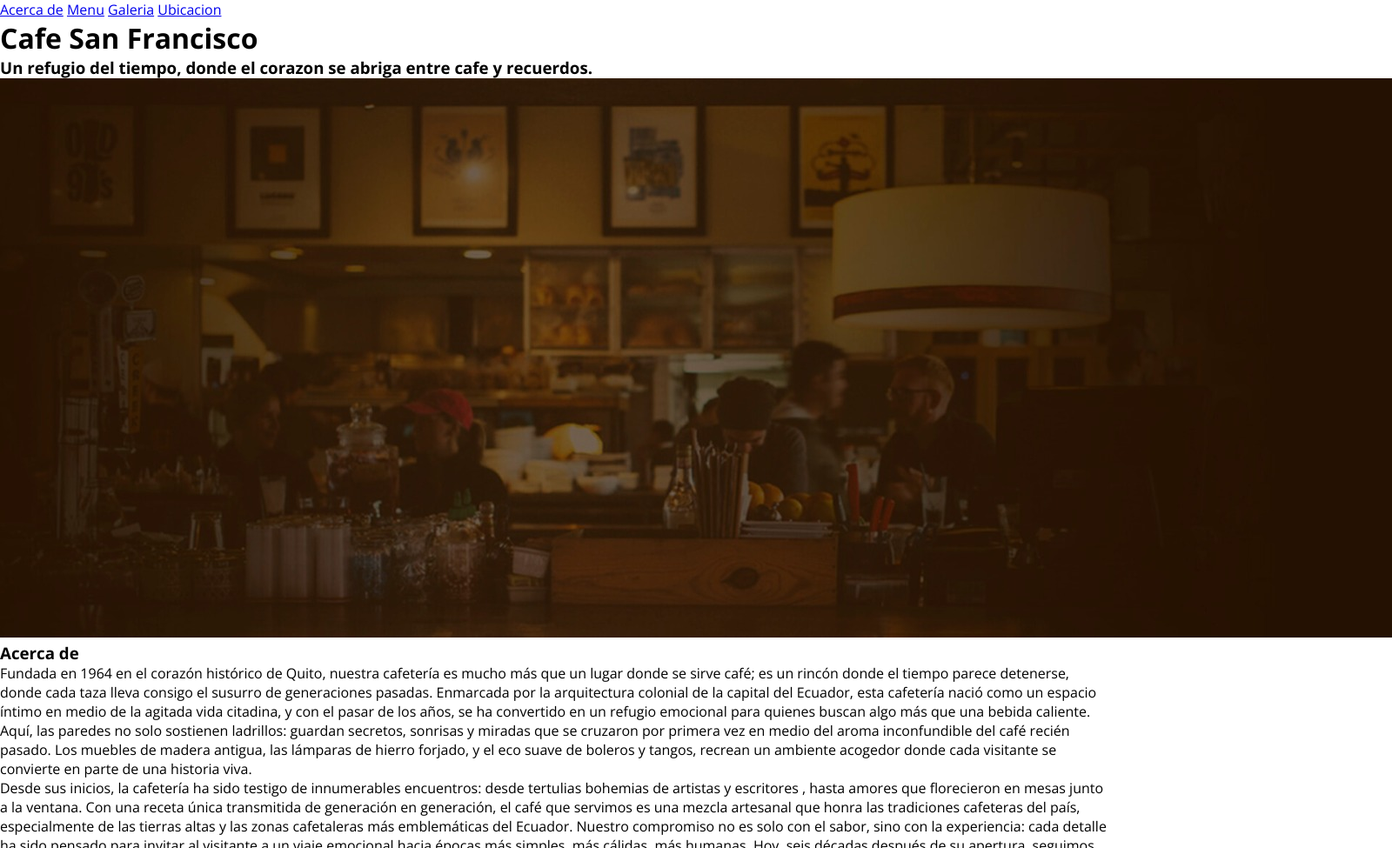
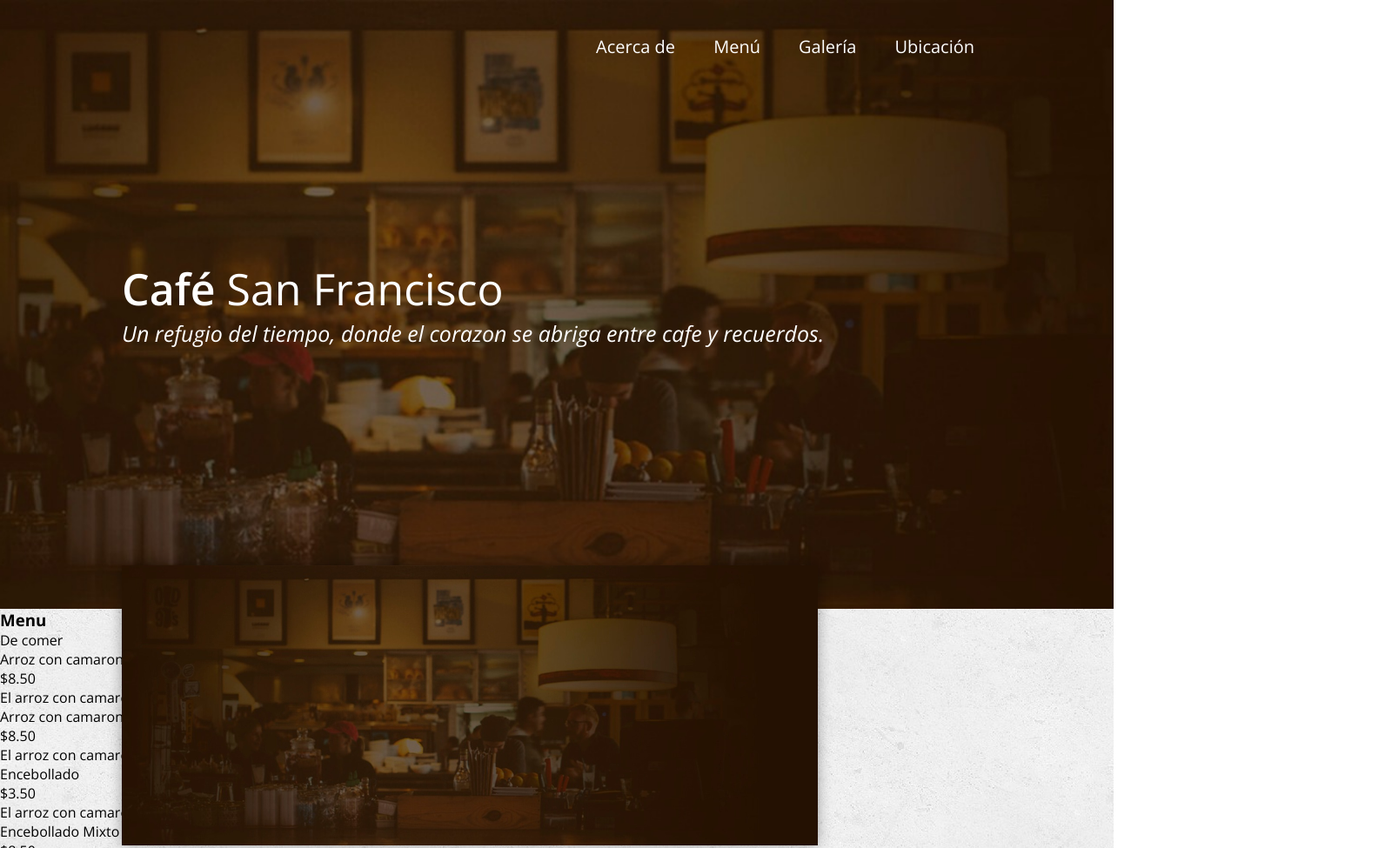
Before and after one commit to GenesisEsc/cafeteria, a plain HTML site: page index.html in a window 1280 px wide. Shown: the top 975 px of the page at 87% size, 1600 px wide, since content can reach past the window. Drawn offline with nearby package versions, Linux system fonts and the light colour scheme.

Commit message:
version 5

```diff
--- a/estilos/style.css
+++ b/estilos/style.css
@@ -8,4 +8,101 @@
     }
 body{
     font-family: "Open Sans", Arial, San-serif;
+    font-size: 16px;
 }
+/*le damos estilos a la clase contenedor*/
+.contenedor
+{
+    width: 90%;
+    /*background-color: blanchedalmond;*/
+    max-width: 1000px;
+    margin: auto;
+    overflow: hidden;
+}
+/*---------HEADER--------*/
+header{
+    width: 100%;
+    background: url('../img/acerca\ de.jpeg') #281a0c;
+    background-size: cover;
+    background-attachment: fixed;
+    background-position: center 0;
+}
+header .contenedor {
+    position: relative;
+    height: 700px;
+}
+header .menu {
+    width: 100%;
+    text-align: right;
+}
+header .menu a {
+    color: #fff;
+    font-size: 20px;
+    font-weight: 300;
+    display: inline-block;
+    margin: 40px 20px;
+    text-decoration: none;
+    position: relative;
+}
+header .menu a:hover {
+    text-decoration: underline;
+}
+header .texto {
+    width: 100%;
+    color: #fff;
+    position: absolute;
+    top: 50%;
+    margin-top: -52px;
+}
+header .texto .nombre {
+    font-size: 50px;
+    font-weight: 600;
+}
+header .texto .nombre span {
+    font-weight: 300;
+}
+header .texto h3 {
+    font-weight: 300;
+    font-size: 25px;
+    font-style: italic;
+}
+/*----------MAIN------------*/
+.main {
+    background: url('../img/bg.jpeg');
+    background-repeat: repeat;
+}
+.main .acerca-de .contenedor {
+    overflow: visible;
+    position: relative;
+}
+.main .acerca-de .foto {
+    width: 80%;
+    position: absolute;
+    left: 0;
+    top: -50px;
+    z-index: 0;
+    box-shadow: 0px 0px 15px rgba(0, 0, 0, 0.35);
+}
+.main .acerca-de .foto img {
+    vertical-align: top;
+    width: 100%;
+}
+.main .acerca-de article {
+    background: #fff;
+    padding: 40px;
+    width: 50%;
+    position: relative;
+    top: 500px;
+    z-index: 1;
+    float: right;
+    box-shadow: 0px 0px 15px rgba(0, 0, 0, 0.35);
+}
+.main .acerca-de article h3 {
+    font-size: 50px;
+    font-weight: 300;
+    margin-bottom: 40px;
+}
+.main .acerca-de article p {
+    line-height: 28px;
+    margin-bottom: 15px;
+}
--- a/index.html
+++ b/index.html
@@ -3,7 +3,7 @@
 
 <head>
     <meta charset="UTF-8">
-    <meta name="viewport" content="widt=device-width, initial-scale=1.0, user-scalable=no, maximum-scale=1.0, minimum-scale=1.0">
+    <meta name="viewport" content="width=device-width, initial-scale=1.0, user-scalable=no, maximum-scale=1.0, minimum-scale=1.0">
 
     <title>Cafe DulceAroma</title>
     <link rel="stylesheet" href="estilos/style.css">
@@ -34,27 +34,27 @@
 <body>
 
     <header>
-        <div >
-            <nav >
+        <div class="contenedor" >
+            <nav class="menu">
                 <a href="#" id="btn-acerca-de">Acerca de</a>
-                <a href="#" id="btn-menu">Menu</a>
-                <a href="#" id="btn-galeria">Galeria</a>
-                <a href="#" id="btn-ubicacion">Ubicacion</a>
+                <a href="#" id="btn-menu">Menú</a>
+                <a href="#" id="btn-galeria">Galería</a>
+                <a href="#" id="btn-ubicacion">Ubicación</a>
             </nav>
-            <div class="derecho">
-                <h1>Cafe <span>San Francisco</span></h1>
+            <div class="texto">
+                <h1 class="nombre">Café <span>San Francisco</span></h1>
                 <h3>Un refugio del tiempo, donde el corazon se abriga entre cafe y recuerdos.</h3>
             </div>
 
         </div>
     </header>
     <!--Seccion main-->
-    <section>
+    <section class="main">
         <!--Seccion Acerca de-->
-        <section>
-            <div>
-                <div>
-                    <img src="img/acerca de.jpeg" alt="Acerca de">
+        <section class="acerca-de" id="acerca-de">
+            <div class="contenedor">
+                <div class="foto">
+                    <img src="img/acerca de.jpeg" alt="Acerca de ">
                 </div>
                 <article>
                     <h3>Acerca de</h3>
```
Also changed, not shown: img/bg.jpeg (added).
